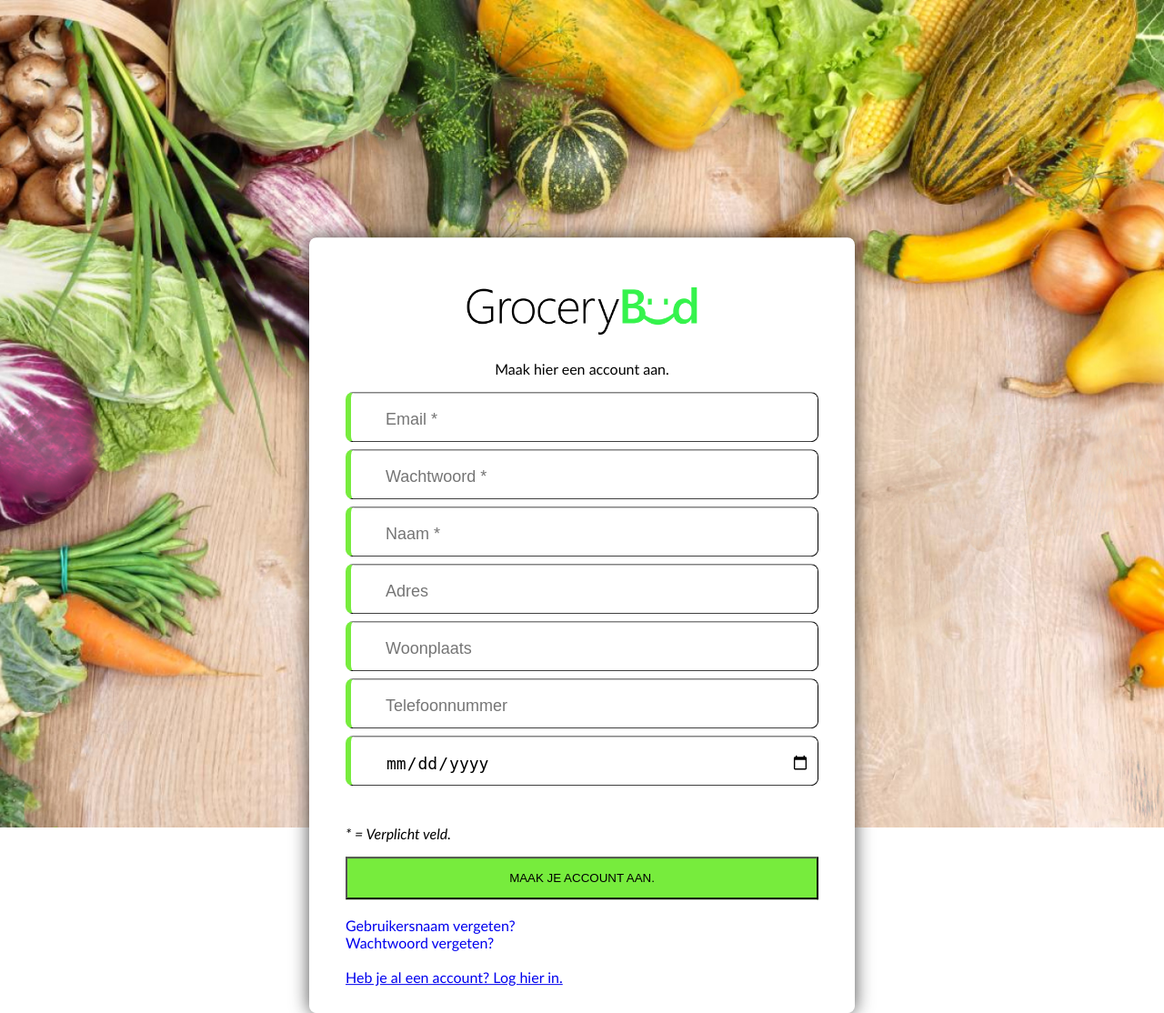
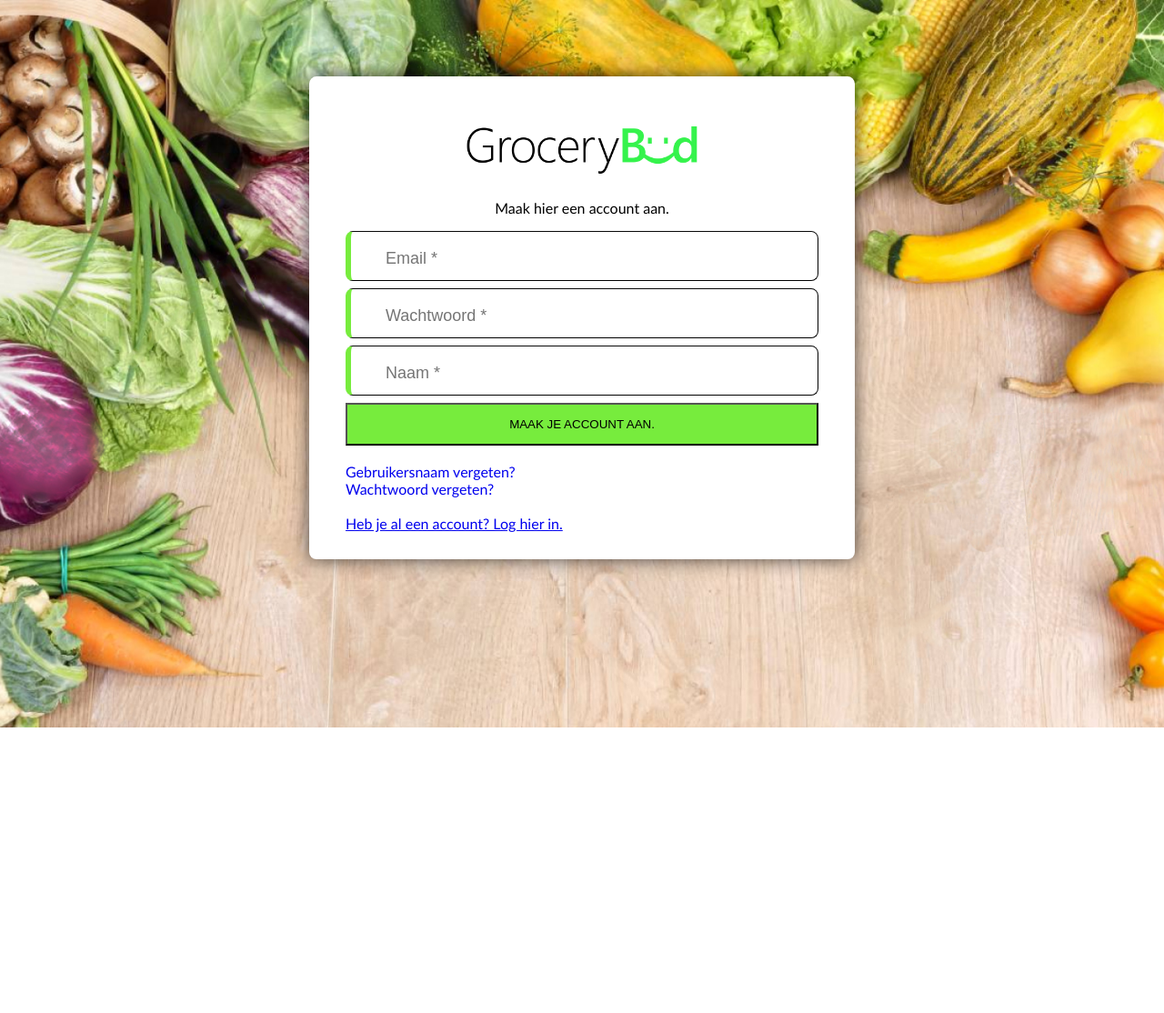
Before and after one commit to mdboer2001/GroceryBud, a PHP site: page /register.php in a window 1280 px wide. Shown: the whole page at 91% size. After the commit the page ends 800 px from the top, so only its background shows below. Run offline with PHP 8.4, Linux system fonts and the light colour scheme; some libraries are stand-ins or nearby versions.

Commit message:
Removed some items

```diff
--- a/register.php
+++ b/register.php
@@ -38,20 +38,6 @@ if ($_POST) {
                     <input type="text" name="naam" placeholder="Naam *" required>
                 </div>
 
-                <div class="txt">
-                    <input type="text" name="adres" placeholder="Adres">
-                </div>
-                <div class="txt">
-                    <input type="text" name="woonplaats" placeholder="Woonplaats">
-                </div>
-                <div class="txt">
-                    <input type="text" name="tel" placeholder="Telefoonnummer">
-                </div>
-                <div class="txt">
-                    <input type="date" name="geboortedatum" placeholder="Geboortedatum *" min="1930-01-01" max="2050-01-01" required>
-                </div>
-                <br>
-                <p><i>* = Verplicht veld.</i></p>
 
                 <!--Bericht-->
                 <input type="submit" class="bttn" id="buttn" value="Maak je account aan.">
```
